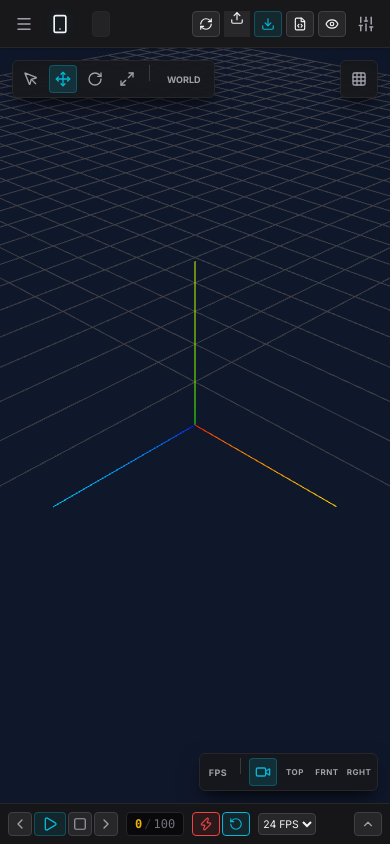
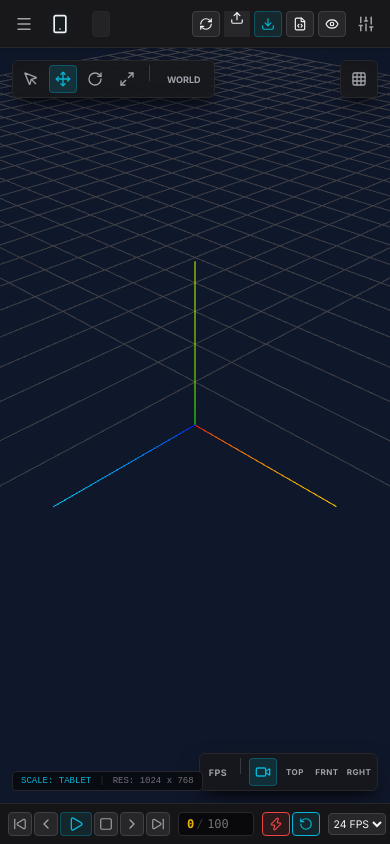
Before and after one commit to developerabhash744-pixel/SceneForge, a React (Vite) app: page / in a window 390 px wide. Both pictures are taken after typing "Sample", "Sample" into the empty fields and a click on the button "Initialize Scene File". Built offline with nearby package versions, Linux system fonts and the light colour scheme.

Commit message:
Fix tablet inspector panel toggle and implement 10 advanced workspace/sequencer features

```diff
--- a/src/App.tsx
+++ b/src/App.tsx
@@ -978,6 +978,30 @@ export function App() {
             </div>
           </div>
 
+          {/* Bottom-Left: Resolution & UI Scale HUD Overlay */}
+          <div style={{
+            position: 'absolute',
+            bottom: '12px',
+            left: '12px',
+            background: 'rgba(9, 9, 11, 0.75)',
+            backdropFilter: 'blur(4px)',
+            border: '1px solid var(--border-light)',
+            padding: '4px 8px',
+            borderRadius: '4px',
+            display: 'flex',
+            alignItems: 'center',
+            gap: '8px',
+            pointerEvents: 'none',
+            zIndex: 10,
+            fontSize: '9px',
+            fontFamily: 'monospace',
+            color: 'var(--text-muted)'
+          }}>
+            <span style={{ color: 'var(--accent)' }}>SCALE: {viewportMode.toUpperCase()}</span>
+            <span style={{ opacity: 0.3 }}>|</span>
+            <span>RES: {viewportMode === 'tablet' ? '1024 x 768' : 'AUTO'}</span>
+          </div>
+
           {/* ThreeJS viewport component */}
           <ThreeViewport
             objects={objects}
@@ -998,11 +1022,16 @@ export function App() {
             measureMode={editorState.measureMode}
             gizmoSize={editorState.gizmoSize}
             currentFrame={editorState.currentFrame}
+            startFrame={editorState.startFrame}
+            endFrame={editorState.endFrame}
             isPlaying={editorState.isPlaying}
             fps={editorState.fps}
             loop={editorState.loop}
             cameraPreset={editorState.cameraPreset}
             previewMode={previewModeActive}
+            playbackSpeed={editorState.playbackSpeed ?? 1.0}
+            skyboxTint={editorState.skyboxTint || '#ffffff'}
+            cameraOrbitSpeed={editorState.cameraOrbitSpeed ?? 1.0}
             onSelectObject={handleSelectObject}
             onUpdateObjectTransform={handleUpdateObjectTransform}
             onFrameChange={(frame) => handleUpdateState({ currentFrame: frame })}
@@ -1050,6 +1079,7 @@ export function App() {
         loop={editorState.loop}
         autoKeyframe={editorState.autoKeyframe}
         expanded={timelineExpanded}
+        playbackSpeed={editorState.playbackSpeed ?? 1.0}
         onToggleExpand={setTimelineExpanded}
         onUpdateState={handleUpdateState}
         onUpdateObject={handleUpdateObject}
--- a/src/components/ThreeViewport.tsx
+++ b/src/components/ThreeViewport.tsx
@@ -28,11 +28,16 @@ interface ThreeViewportProps {
   measureMode: boolean;
   gizmoSize: number;
   currentFrame: number;
+  startFrame: number;
+  endFrame: number;
   isPlaying: boolean;
   fps: number;
   loop: boolean;
   cameraPreset: EditorState['cameraPreset'];
   previewMode: boolean;
+  playbackSpeed?: number;
+  skyboxTint?: string;
+  cameraOrbitSpeed?: number;
   onSelectObject: (id: string | null) => void;
   onUpdateObjectTransform: (
     id: string,
@@ -62,11 +67,16 @@ export function ThreeViewport({
   measureMode,
   gizmoSize,
   currentFrame,
+  startFrame,
+  endFrame,
   isPlaying,
   fps,
   loop,
   cameraPreset,
   previewMode,
+  playbackSpeed = 1.0,
+  skyboxTint = '#ffffff',
+  cameraOrbitSpeed = 1.0,
   onSelectObject,
   onUpdateObjectTransform,
   onFrameChange,
@@ -117,6 +127,9 @@ export function ThreeViewport({
   const gridVisibleRef = useRef(gridVisible);
   const measureModeRef = useRef(measureMode);
   const gizmoSizeRef = useRef(gizmoSize);
+  const startFrameRef = useRef(startFrame);
+  const endFrameRef = useRef(endFrame);
+  const playbackSpeedRef = useRef(playbackSpeed);
 
   useEffect(() => {
     objectsRef.current = objects;
@@ -137,10 +150,15 @@ export function ThreeViewport({
     gridVisibleRef.current = gridVisible;
     measureModeRef.current = measureMode;
     gizmoSizeRef.current = gizmoSize;
+    startFrameRef.current = startFrame;
+    endFrameRef.current = endFrame;
+    playbackSpeedRef.current = playbackSpeed;
   }, [
     objects,
     selectedId,
     currentFrame,
+    startFrame,
+    endFrame,
     isPlaying,
     fps,
     loop,
@@ -156,6 +174,7 @@ export function ThreeViewport({
     gridVisible,
     measureMode,
     gizmoSize,
+    playbackSpeed,
   ]);
 
   // Handle Preview Mode / FPS Mode transitions (detaching transform gizmos and disabling OrbitControls)
@@ -172,8 +191,11 @@ export function ThreeViewport({
     } else {
       if (selectedIdRef.current) {
         const activeObj = threeObjects.current.get(selectedIdRef.current);
-        if (activeObj && activeObj.visible && transformMode !== 'select') {
+        const isLocked = objectsRef.current.find((o) => o.id === selectedIdRef.current)?.locked;
+        if (activeObj && activeObj.visible && !isLocked && transformMode !== 'select') {
           transformControls.attach(activeObj);
+        } else {
+          transformControls.detach();
         }
       }
     }
@@ -483,7 +505,7 @@ export function ThreeViewport({
       requestAnimationFrame(animate);
 
       const time = performance.now();
-      const delta = (time - lastTime) / 1000;
+      const delta = ((time - lastTime) / 1000) * playbackSpeedRef.current;
       lastTime = time;
 
       const scene = sceneRef.current;
@@ -501,11 +523,11 @@ export function ThreeViewport({
         if (accumulatedTime >= frameInterval) {
           accumulatedTime = accumulatedTime % frameInterval;
           const nextFrame = currentFrameRef.current + 1;
-          const totalFrames = 120; // Default limit, can be customized
+          const totalFrames = endFrameRef.current;
 
           if (nextFrame > totalFrames) {
             if (loopRef.current) {
-              onFrameChange(0);
+              onFrameChange(startFrameRef.current);
             } else {
               // Stop playing
               isPlayingRef.current = false;
@@ -909,8 +931,11 @@ export function ThreeViewport({
 
       if (transformControls && selectedIdRef.current) {
         const activeObj = threeObjects.current.get(selectedIdRef.current);
-        if (activeObj && activeObj.visible && transformMode !== 'select') {
+        const isLocked = objectsRef.current.find((o) => o.id === selectedIdRef.current)?.locked;
+        if (activeObj && activeObj.visible && !isLocked && transformMode !== 'select') {
           transformControls.attach(activeObj);
+        } else {
+          transformControls.detach();
         }
       }
     };
@@ -1023,6 +1048,15 @@ export function ThreeViewport({
     }
   }, [snapEnabled, snapTranslation, snapRotation, snapScale, transformSpace, gizmoSize]);
 
+  // Synchronize Camera Orbit Speed settings
+  useEffect(() => {
+    const orbitControls = orbitControlsRef.current;
+    if (orbitControls) {
+      orbitControls.rotateSpeed = cameraOrbitSpeed;
+      orbitControls.zoomSpeed = cameraOrbitSpeed;
+    }
+  }, [cameraOrbitSpeed]);
+
   // Synchronize Fog state
   useEffect(() => {
     const scene = sceneRef.current;
@@ -1043,7 +1077,7 @@ export function ThreeViewport({
     }
   }, [gridVisible]);
 
-  // Synchronize Skybox Preset backdrop
+  // Synchronize Skybox Preset backdrop and tint
   useEffect(() => {
     const scene = sceneRef.current;
     const renderer = rendererRef.current;
@@ -1054,9 +1088,13 @@ export function ThreeViewport({
     else if (skyboxPreset === 'space') bgColor = 0x020205;
     else if (skyboxPreset === 'stormy') bgColor = 0x181024;
 
-    scene.background = new THREE.Color(bgColor);
-    renderer.setClearColor(bgColor, 1);
-  }, [skyboxPreset]);
+    const baseColor = new THREE.Color(bgColor);
+    const tintColor = new THREE.Color(skyboxTint || '#ffffff');
+    const finalColor = baseColor.multiply(tintColor);
+
+    scene.background = finalColor;
+    renderer.setClearColor(finalColor, 1);
+  }, [skyboxPreset, skyboxTint]);
 
   useEffect(() => {
     if (!measureMode) {
@@ -1524,8 +1562,9 @@ export function ThreeViewport({
     if (transformControls) {
       if (selectedId) {
         const activeObj = threeObjects.current.get(selectedId);
-        // Only attach if it exists, is visible, and the mode is not 'select'
-        if (activeObj && activeObj.visible && transformMode !== 'select') {
+        // Only attach if it exists, is visible, is not locked, and the mode is not 'select'
+        const isLocked = objects.find((o) => o.id === selectedId)?.locked;
+        if (activeObj && activeObj.visible && !isLocked && transformMode !== 'select') {
           transformControls.attach(activeObj);
         } else {
           transformControls.detach();
--- a/src/components/Timeline.tsx
+++ b/src/components/Timeline.tsx
@@ -10,6 +10,8 @@ import {
    ChevronDown,
    Trash2,
    Zap,
+   SkipBack,
+   SkipForward,
 } from 'lucide-react';
 import type { SceneObject, AnimationTrack, Keyframe } from '../types';
 
@@ -24,6 +26,7 @@ interface TimelineProps {
   loop: boolean;
   autoKeyframe: boolean;
   expanded: boolean;
+  playbackSpeed?: number;
   onToggleExpand: (val: boolean) => void;
   onUpdateState: (updates: {
     currentFrame?: number;
@@ -31,6 +34,8 @@ interface TimelineProps {
     fps?: number;
     loop?: boolean;
     autoKeyframe?: boolean;
+    endFrame?: number;
+    playbackSpeed?: number;
   }) => void;
   onUpdateObject: (id: string, updates: Partial<SceneObject>) => void;
 }
@@ -45,6 +50,7 @@ export function Timeline({
   loop,
   autoKeyframe,
   expanded,
+  playbackSpeed = 1.0,
   onToggleExpand,
   onUpdateState,
   onUpdateObject,
@@ -116,6 +122,26 @@ export function Timeline({
   const stopPlayback = () => onUpdateState({ isPlaying: false, currentFrame: startFrame });
   const nextFrame = () => onUpdateState({ currentFrame: Math.min(endFrame, currentFrame + 1) });
   const prevFrame = () => onUpdateState({ currentFrame: Math.max(startFrame, currentFrame - 1) });
+
+  const jumpToPrevKeyframe = () => {
+    if (!object) return;
+    const allFrames = object.tracks.flatMap((t) => t.keyframes.map((k) => k.frame));
+    const uniqueFrames = Array.from(new Set(allFrames)).sort((a, b) => b - a); // descending
+    const prev = uniqueFrames.find((f) => f < currentFrame);
+    if (prev !== undefined) {
+      onUpdateState({ currentFrame: prev });
+    }
+  };
+
+  const jumpToNextKeyframe = () => {
+    if (!object) return;
+    const allFrames = object.tracks.flatMap((t) => t.keyframes.map((k) => k.frame));
+    const uniqueFrames = Array.from(new Set(allFrames)).sort((a, b) => a - b); // ascending
+    const next = uniqueFrames.find((f) => f > currentFrame);
+    if (next !== undefined) {
+      onUpdateState({ currentFrame: next });
+    }
+  };
 
   // Keyframe Actions
   const handleKeyframeSelect = (
@@ -248,6 +274,9 @@ export function Timeline({
       <div className="timeline-controls-bar">
         {/* Playback group */}
         <div className="controls-group">
+          <button className="control-btn" onClick={jumpToPrevKeyframe} title="Jump to Prev Keyframe">
+            <SkipBack size={14} />
+          </button>
           <button className="control-btn" onClick={prevFrame} title="Previous Frame">
             <ChevronLeft size={16} />
           </button>
@@ -264,13 +293,37 @@ export function Timeline({
           <button className="control-btn" onClick={nextFrame} title="Next Frame">
             <ChevronRight size={16} />
           </button>
+          <button className="control-btn" onClick={jumpToNextKeyframe} title="Jump to Next Keyframe">
+            <SkipForward size={14} />
+          </button>
         </div>
 
         {/* Playhead position details */}
         <div className="controls-group frame-counter-display">
           <span className="current-frame-num">{currentFrame}</span>
           <span className="frame-divider">/</span>
-          <span className="total-frames-num">{endFrame}</span>
+          <input
+            type="number"
+            value={endFrame}
+            onChange={(e) => {
+              const val = parseInt(e.target.value);
+              if (!isNaN(val) && val > startFrame) {
+                onUpdateState({ endFrame: val });
+              }
+            }}
+            style={{
+              width: '40px',
+              background: 'none',
+              border: 'none',
+              color: 'var(--text-muted)',
+              fontSize: '12px',
+              fontFamily: 'var(--font-mono)',
+              textAlign: 'center',
+              outline: 'none',
+              padding: '0'
+            }}
+            title="Change sequencer total duration frames"
+          />
         </div>
 
         {/* Autokey & Loop Toggles */}
@@ -295,7 +348,7 @@ export function Timeline({
 
         {/* FPS selector */}
         <div className="controls-group">
-          <span className="speed-label">Speed</span>
+          <span className="speed-label">FPS</span>
           <select
             value={fps}
             onChange={(e) => onUpdateState({ fps: parseInt(e.target.value) })}
@@ -305,6 +358,22 @@ export function Timeline({
             <option value={24}>24 FPS</option>
             <option value={30}>30 FPS</option>
             <option value={60}>60 FPS</option>
+          </select>
+        </div>
+
+        {/* Speed Multiplier selector */}
+        <div className="controls-group">
+          <span className="speed-label">Scale</span>
+          <select
+            value={playbackSpeed}
+            onChange={(e) => onUpdateState({ playbackSpeed: parseFloat(e.target.value) })}
+            className="fps-select"
+            style={{ width: '65px' }}
+          >
+            <option value={0.5}>0.5x</option>
+            <option value={1.0}>1.0x</option>
+            <option value={1.5}>1.5x</option>
+            <option value={2.0}>2.0x</option>
           </select>
         </div>
 
--- a/src/types.ts
+++ b/src/types.ts
@@ -86,6 +86,10 @@ export interface EditorState {
   gridVisible: boolean;
   measureMode: boolean;
   gizmoSize: number;
+  viewportMode?: 'mobile' | 'tablet';
+  playbackSpeed?: number;
+  skyboxTint?: string;
+  cameraOrbitSpeed?: number;
 }
 
 export interface Project {
```
Also changed, not shown: src/components/Inspector.tsx (+24 -0 lines), src/components/Sidebar.tsx (+36 -0 lines). Lines whose indentation alone changed are shown as unchanged.
